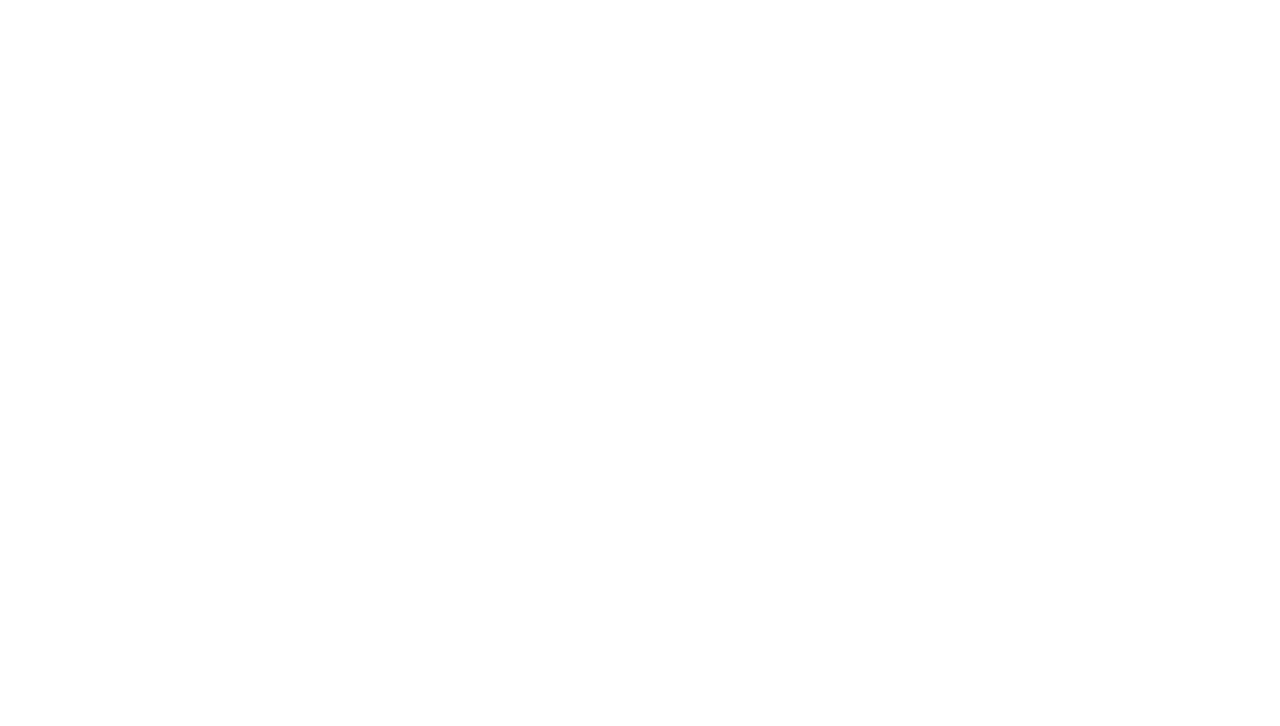
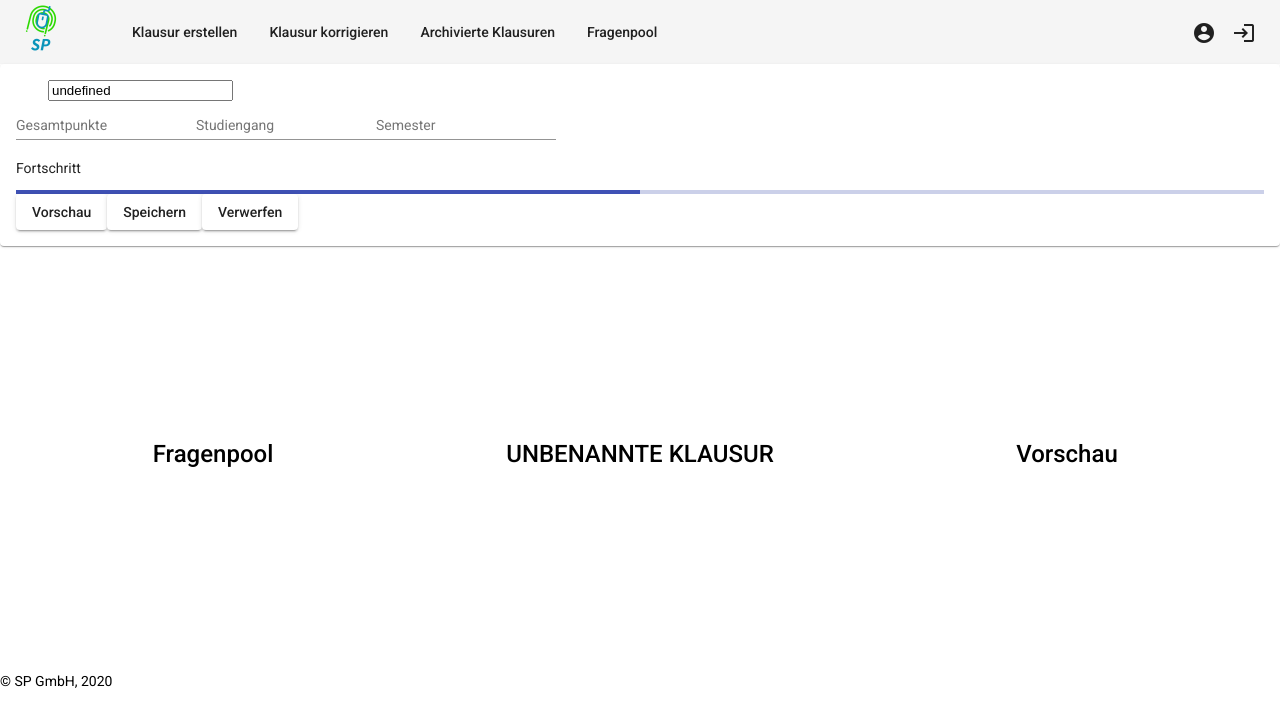
Before and after one commit to MediocreMarcel/SP, an Angular app in the folder Frontend/SPFrontend/: page /create-question in a window 1280 px wide. Before the commit this address led to /. Shown: the top 726 px of the page. Built offline with nearby package versions, Linux system fonts and the light colour scheme.

Commit message:
[SP-16] CreateExam is CreateQestion now. Reworked entire site according to latest User Review. Adjusted input fields, progress bar and added tiles for Question catalogue, Exam and preview.

```diff
--- a/Frontend/SPFrontend/src/app/app-routing.module.ts
+++ b/Frontend/SPFrontend/src/app/app-routing.module.ts
@@ -5,6 +5,7 @@ import {LoginComponent} from './components/login/login.component';
 import {AuthGuard} from './auth.guard';
 import {QuestionsOverviewComponent} from './components/questions-overview/questions-overview.component';
 import {QuestionsCollectionComponent} from "./components/questions-collection/questions-collection.component";
+import {CreateQuestionComponent} from "./components/create-question/create-question.component";
 import {ExamOverviewComponent} from "./components/exam-overview/exam-overview.component";
 
 const routes: Routes = [
@@ -14,7 +15,7 @@ const routes: Routes = [
   {path:'questions-overview', component: QuestionsOverviewComponent, canActivate: [AuthGuard]},
   {path: 'questions-collection', component: QuestionsCollectionComponent,canActivate: [AuthGuard]},
   {path: 'exam-overview', component: ExamOverviewComponent, canActivate: [AuthGuard]},
-
+  {path: 'create-question', component: CreateQuestionComponent}
 ];
 
 @NgModule({
--- /dev/null
+++ b/Frontend/SPFrontend/src/app/components/create-question/create-question.component.html
@@ -0,0 +1,57 @@
+<app-navbar></app-navbar>
+<!--Default value = "Unbenannte Klausur" - Titel soll anpassbar & nach Speichern ausgegraut werden -->
+<mat-card>
+<mat-card-header>
+  <input type = "text" [value]="ExamTitle">
+</mat-card-header>
+<mat-card-content>
+  <form class="example-form">
+    <mat-form-field class="example-full-width">
+      <mat-label>Gesamtpunkte</mat-label>
+      <input matInput type="number" min="0">
+    </mat-form-field>
+
+    <mat-form-field class="example-full-width">
+      <mat-label>Studiengang</mat-label>
+      <input matInput input="text">
+    </mat-form-field>
+
+    <mat-form-field class="example-full-width">
+      <mat-label>Semester</mat-label>
+      <input matInput input="text">
+    </mat-form-field>
+  </form>
+  <p>Fortschritt</p>
+  <!-- Progress Bar soll prozentuele Abhänigkeit zu Gesamtpunkte darstellen -- currentPercentage = (currentPoints/maxPoints)*100-->
+  <mat-progress-bar mode="determinate" value="50"></mat-progress-bar>
+
+  <!-- Buttons Vorschau + Speichern + Verwerfen: Pop-ups für Speichern + Verwerfen?! -->
+  <button mat-raised-button>Vorschau</button>
+  <button mat-raised-button>Speichern</button>
+  <button mat-raised-button>Verwerfen</button>
+
+
+
+</mat-card-content>
+</mat-card>
+
+<!-- Mid layer 3 cols: Fragenpool, Klausur, Vorschau?-->
+<mat-grid-list cols=3>
+  <mat-grid-tile>
+    <mat-card-title>Fragenpool</mat-card-title>
+    <mat-card-content> </mat-card-content>
+  </mat-grid-tile>
+  <mat-grid-tile>
+    <mat-card-title>UNBENANNTE KLAUSUR</mat-card-title>
+    <mat-card-content> </mat-card-content>
+  </mat-grid-tile>
+  <mat-grid-tile>
+    <mat-card-title>Vorschau</mat-card-title>
+    <mat-card-content> </mat-card-content>
+  </mat-grid-tile>
+</mat-grid-list>
+
+<!-- Copyright -->
+<p class="copyright">
+  <label class="copyright_text">© SP GmbH, 2020 </label>
+</p>
--- /dev/null
+++ b/Frontend/SPFrontend/src/app/components/create-question/create-question.component.ts
@@ -0,0 +1,16 @@
+import { Component, OnInit } from '@angular/core';
+
+@Component({
+  selector: 'app-create-question',
+  templateUrl: './create-question.component.html',
+  styleUrls: ['./create-question.component.css']
+})
+export class CreateQuestionComponent implements OnInit {
+  ExamTitle: string;
+
+  constructor() { }
+
+  ngOnInit(): void {
+  }
+
+}
```
Also changed, not shown: Frontend/SPFrontend/src/app/app.module.ts (+14 -12 lines), Frontend/SPFrontend/src/app/components/create-question/create-question.component.css (added), 1 other file (tests, documents, lock files or other folders).
